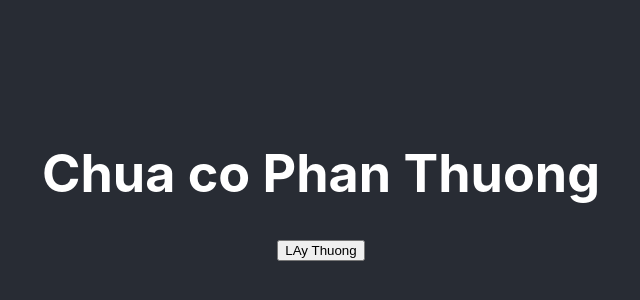
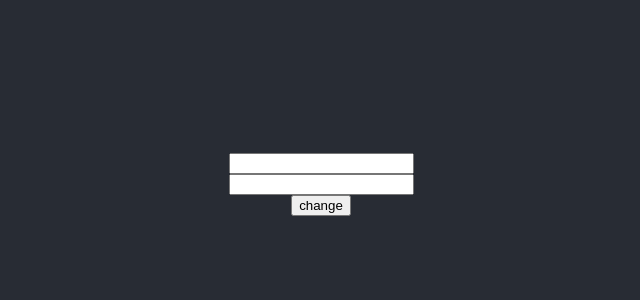
Before and after one commit to Nemo-0o0/LearnReactjs-hooks, a React (Create React App) app: page / in a window 1280 px wide. Shown: the part 216-516 px from the top of the page, without its empty margins (319-959 px from the left). Built offline with nearby package versions, Linux system fonts and the light colour scheme.

Commit message:
Two-way binding input

```diff
--- a/src/App.js
+++ b/src/App.js
@@ -1,28 +1,30 @@
 import {useState} from 'react'
 import './App.css';
 
-
-const gifts = [
-  'CPU CORE I9',
-  'RAM 100TB',
-  'HDD 100TB',
-  'SSD 100TB',
-]
 function App() {
 
-  const [gift, setGift] = useState()
+  const [name ,setName] = useState('')
+  const [email ,setEmail] = useState('')
 
-  const randomGift = () => {
-    const index = Math.floor(Math.random() * gifts.length)
-
-    setGift(gifts[index])
+  const handleSubmit = () => {
+    console.log({
+      name,
+      email
+    })
   }
 
   return (
     <div className="App">
       <header className="App-header">
-        <h1>{gift || 'Chua co Phan Thuong'}</h1>
-        <button onClick={randomGift}>LAy Thuong</button>
+        <input
+        value={name}
+          onChange={e => setName(e.target.value)}
+        />
+        <input
+        value={email}
+          onChange={e => setEmail(e.target.value)}
+        />
+        <button onClick={handleSubmit}>change</button>
       </header>
     </div>
   );
```
